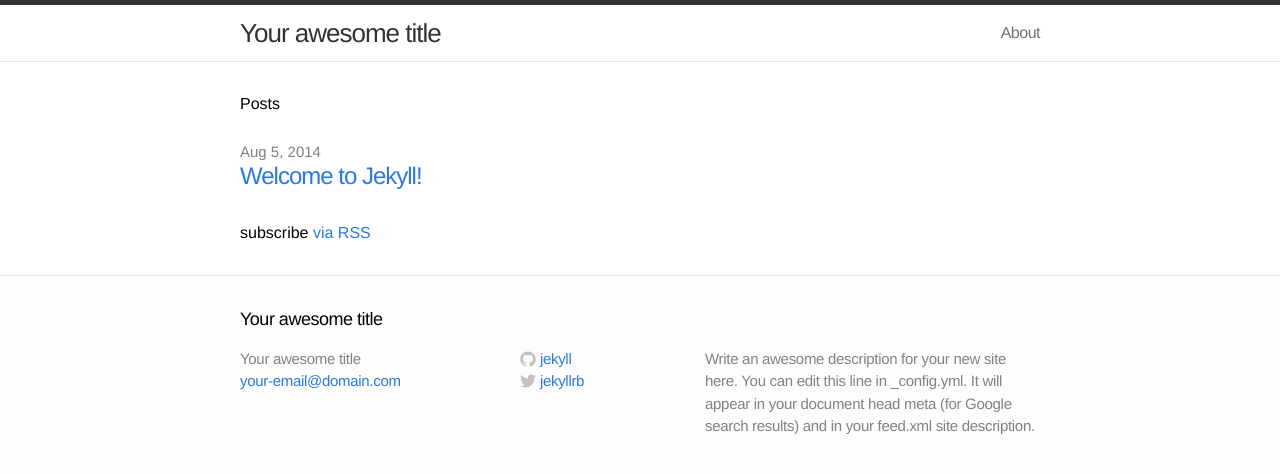
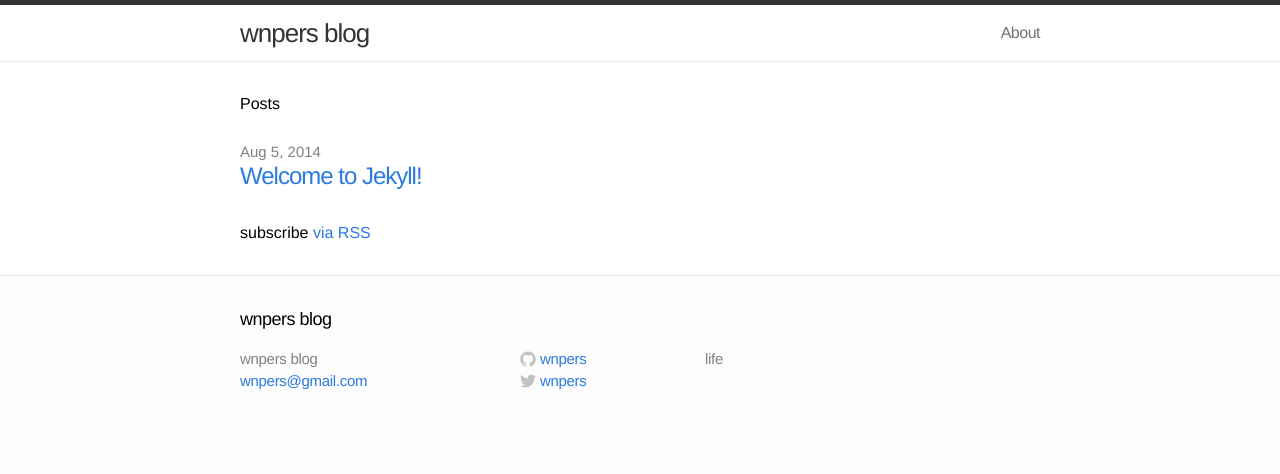
Before and after one commit to wnpers/blog, a Jekyll site: the page built from index.html, in a window 1280 px wide. Shown: the top 474 px of the page. Built offline with Jekyll 4.4.1, drawn with Linux system fonts in a browser that asks for light colours.

Commit message:
change _config.yml

```diff
--- a/_config.yml
+++ b/_config.yml
@@ -1,11 +1,11 @@
 # Site settings
-title: Your awesome title
-email: your-email@domain.com
-description: "Write an awesome description for your new site here. You can edit this line in _config.yml. It will appear in your document head meta (for Google search results) and in your feed.xml site description."
+title: wnpers blog
+email: wnpers@gmail.com
+description: "life"
 baseurl: "/blog"
 url: "http://yourdomain.com"
-twitter_username: jekyllrb
-github_username:  jekyll
+twitter_username: wnpers
+github_username:  wnpers
 
 # Build settings
 markdown: kramdown
```
